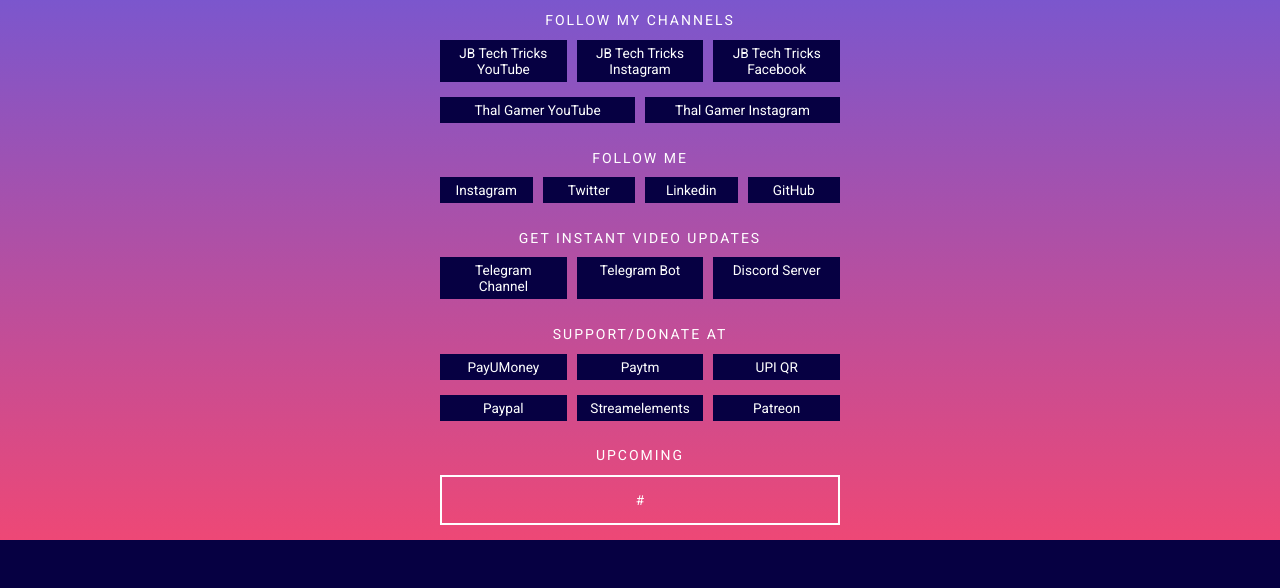
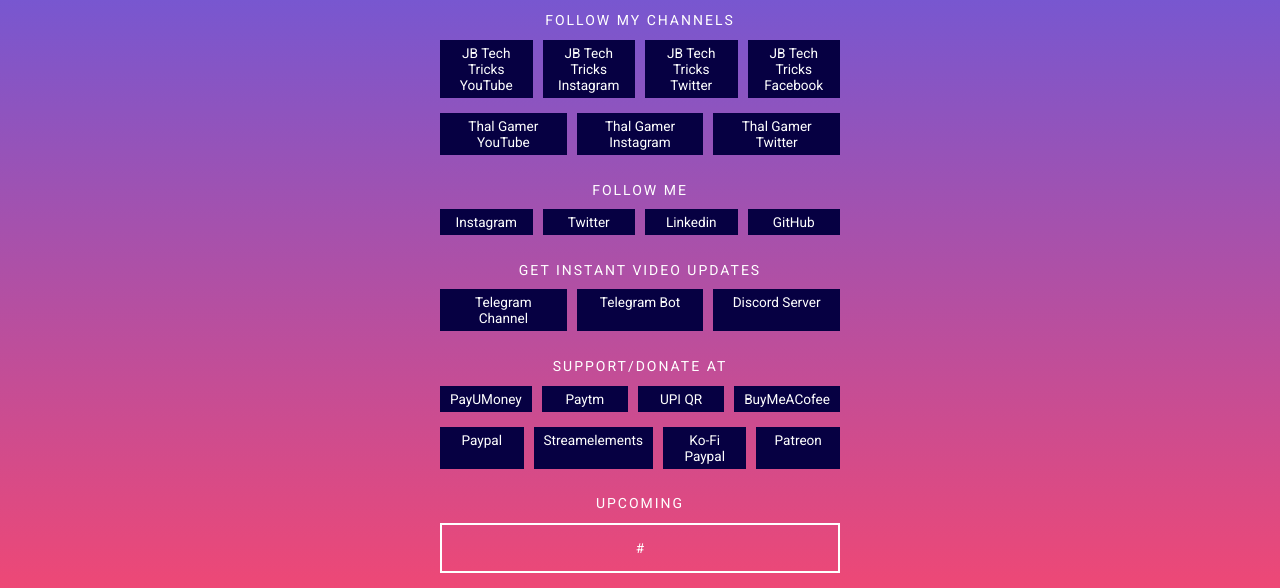
Before and after one commit to JaywardhanMakwana/Links, a plain HTML site: page index.html in a window 1280 px wide. Shown: the part 301-889 px from the top of the page. Before the commit the page ends 841 px from the top, so only its background shows below. Drawn offline with Linux system fonts and the light colour scheme.

Commit message:
Update index.html

```diff
--- a/index.html
+++ b/index.html
@@ -48,12 +48,15 @@
         <div class="channels">
 		<a href="https://www.youtube.com/JBTechTricks" target="_blank">JB Tech Tricks YouTube</a>
 		<a href="https://instagram.com/jbtechtricks.official" target="_blank">JB Tech Tricks Instagram</a>
+		<a href="https://twitter.com/JBTechTricks" target="_blank">JB Tech Tricks Twitter</a>
 		<a href="https://fb.com/JBTechTricks" target="_blank">JB Tech Tricks Facebook</a>
         </div>
 
         <div class="channels">
-            <a href="https://bit.ly/ThalGamer" target="_blank">Thal Gamer YouTube</a>
-            <a href="https://instagram.com/thal.gamer" target="_blank">Thal Gamer Instagram</a>
+		<a href="https://bit.ly/ThalGamer" target="_blank">Thal Gamer YouTube</a>
+		<a href="https://instagram.com/thal.gamer" target="_blank">Thal Gamer Instagram</a>
+		<a href="https://twitter.com/thal_gamer" target="_blank">Thal Gamer Twitter</a>
+
         </div>
 
         <h2>Follow Me</h2>
@@ -81,13 +84,16 @@
 		<a href="https://pmny.in/cIvLORD2zUth" target="_blank">PayUMoney</a>
 		<a href="http://bit.ly/JayPaytm" target="_blank">Paytm</a>
 		<a href="https://rb.gy/4whsqd" target="_blank">UPI QR</a>
-
+		<a href="https://www.buymeacoffee.com/Jaywardhan" target="_blank">BuyMeACofee</a>
         </div>
 
         <div class="channels">
-            <a href="https://www.paypal.me/JaywardhanMak" target="_blank">Paypal</a>
-            <a href="https://streamelements.com/jbtechtricks/tip" target="_blank">Streamelements</a>
-            <a href="https://www.patreon.com/JBTechTricks" target="_blank">Patreon</a>
+
+		<a href="https://www.paypal.me/JaywardhanMak" target="_blank">Paypal</a>
+		<a href="https://streamelements.com/jbtechtricks/tip" target="_blank">Streamelements</a>
+		<a href="https://ko-fi.com/jaywardhan" target="_blank">Ko-Fi Paypal</a>
+		<a href="https://www.patreon.com/JBTechTricks" target="_blank">Patreon</a>
+
 
         </div>
 
```
